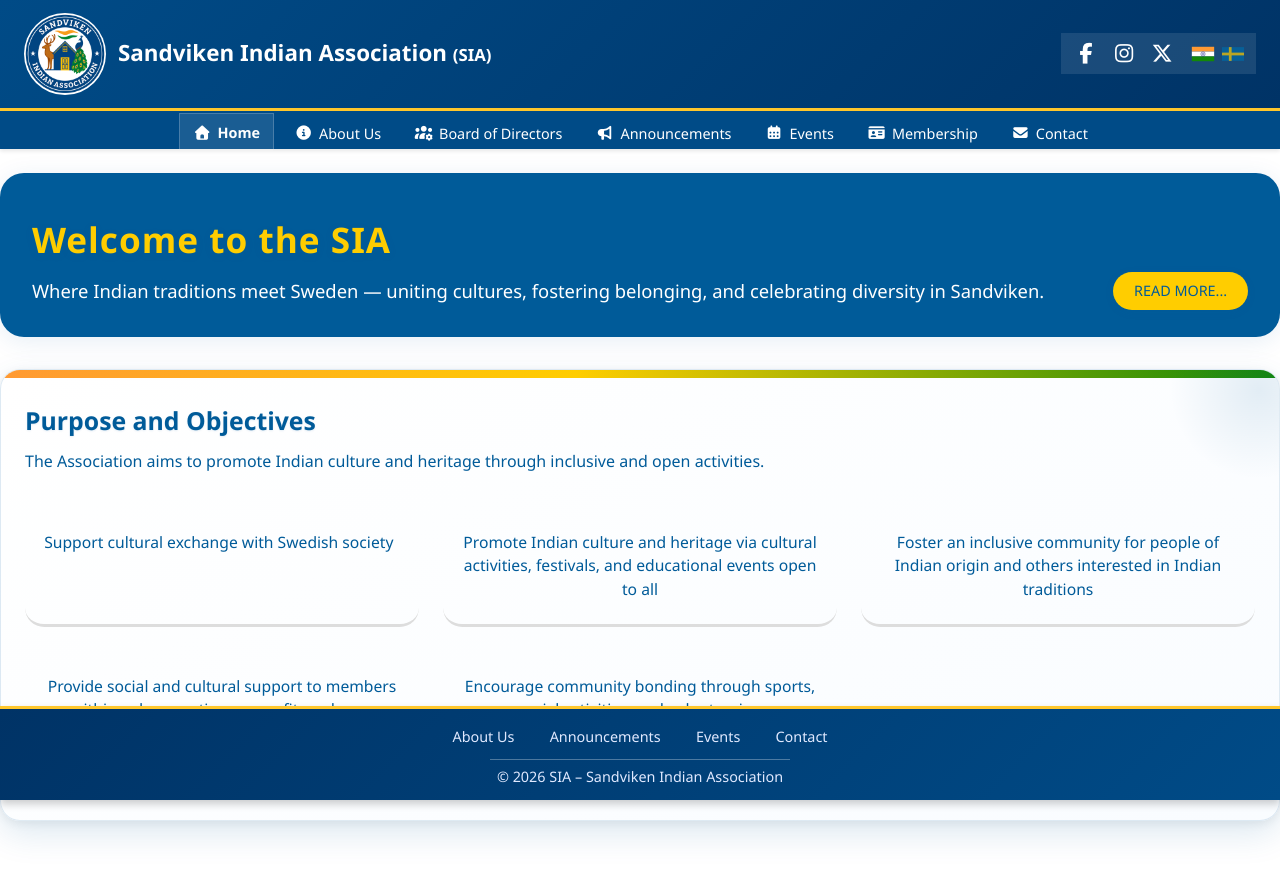
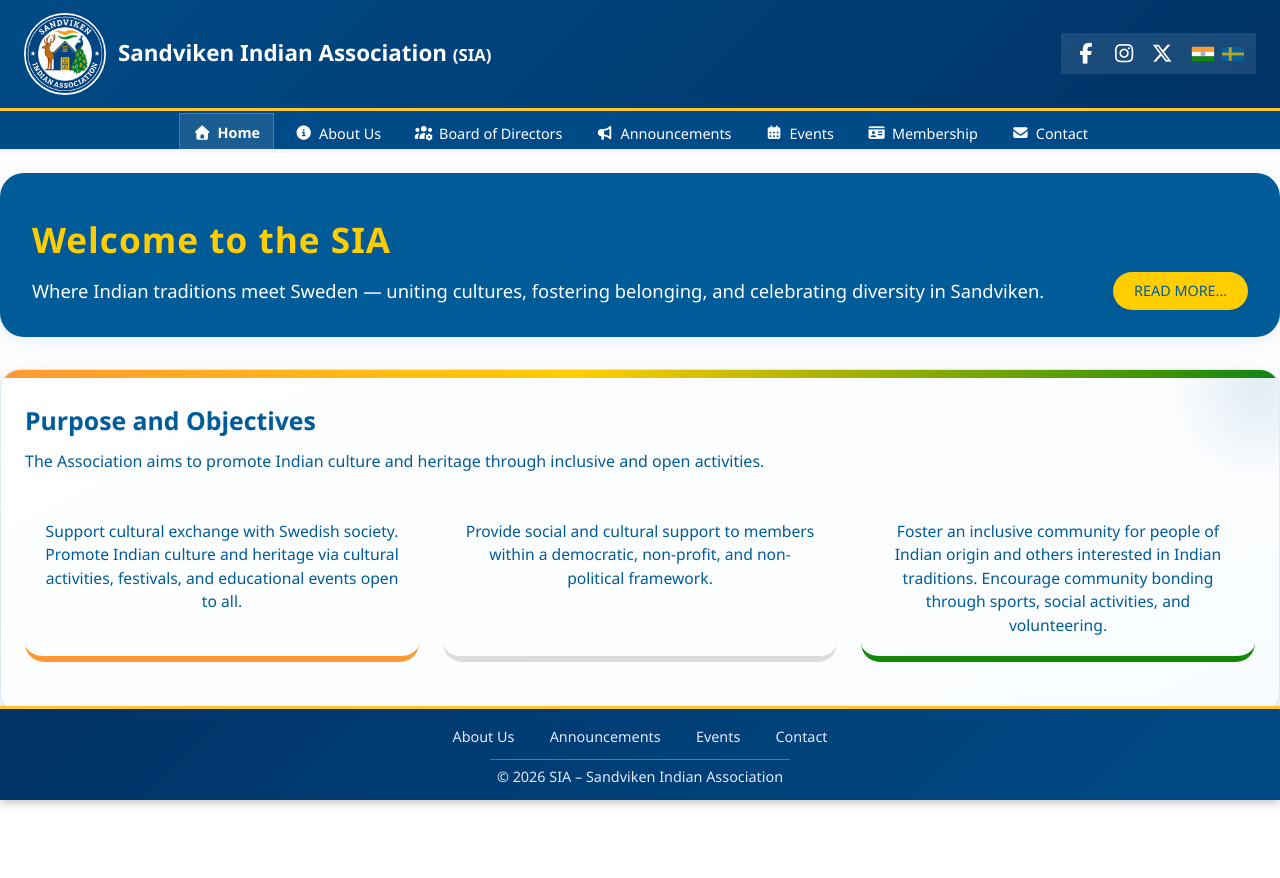
Before and after one commit to choudhary-neer/sia-website-v2, an Angular app: page /home in a window 1280 px wide. Shown: the top 878 px of the page. After the commit the page ends 830 px from the top, so only its background shows below. Built offline with nearby package versions, Linux system fonts and the light colour scheme.

Commit message:
refinement v4

```diff
--- a/src/app/components/home/home.css
+++ b/src/app/components/home/home.css
@@ -108,7 +108,7 @@
   display: grid;
   grid-template-columns: repeat(3, 1fr);
   gap: 1.5rem;
-  margin-top: 2rem;
+  margin-top: 0.5rem;
   margin-bottom: 2rem;
 }
 @media (max-width: 900px) {
@@ -153,13 +153,23 @@
 .indian-green,
 .swedish-yellow,
 .indian-white {
-  border-bottom: 3px solid;
+  border-bottom: 6px solid;
 }
 
+
+.indian-orange {
+  color: #1e2b2f;
+  border-color: #FF9933;
+}
 
 .indian-white {
   color: #1e2b2f;
   border-color: #ddd;
+}
+
+.indian-green {
+  color: #1e2b2f;
+  border-color: #138808;
 }
 
 .swedish-yellow-btn {
@@ -195,5 +205,7 @@
 
   .purpose-intro {
     font-size: 0.94rem;
+    text-align: center;
+    width: 100%;
   }
 }
--- a/src/app/components/home/home.html
+++ b/src/app/components/home/home.html
@@ -9,24 +9,24 @@
       <div class="purpose-title-wrap">
         <h2 class="section-title purpose-title">Purpose and Objectives</h2>
       </div>
-      <p class="section-content purpose-intro">
+      <p class="purpose-intro">
         The Association aims to promote Indian culture and heritage through inclusive and open activities.
       </p>
       <div class="objectives-grid">
-        <div class="objective-card indian-white">
-          <div class="objective-desc">Support cultural exchange with Swedish society</div>
+        <div class="objective-card indian-orange">
+          <div class="objective-desc">
+            Support cultural exchange with Swedish society.
+            Promote Indian culture and heritage via cultural activities, festivals, and educational events open to all.
+          </div>
         </div>
         <div class="objective-card indian-white">
-          <div class="objective-desc">Promote Indian culture and heritage via cultural activities, festivals, and educational events open to all</div>
+          <div class="objective-desc">Provide social and cultural support to members within a democratic, non-profit, and non-political framework.</div>
         </div>
-        <div class="objective-card indian-white">
-          <div class="objective-desc">Foster an inclusive community for people of Indian origin and others interested in Indian traditions</div>
-        </div>
-        <div class="objective-card indian-white">
-          <div class="objective-desc">Provide social and cultural support to members within a democratic, non-profit, and non-political framework</div>
-        </div>
-        <div class="objective-card indian-white">
-          <div class="objective-desc">Encourage community bonding through sports, social activities, and volunteering</div>
+         <div class="objective-card indian-green">
+          <div class="objective-desc">
+              Foster an inclusive community for people of Indian origin and others interested in Indian traditions.
+            Encourage community bonding through sports, social activities, and volunteering.
+          </div>
         </div>
       </div>
     </div>
```
